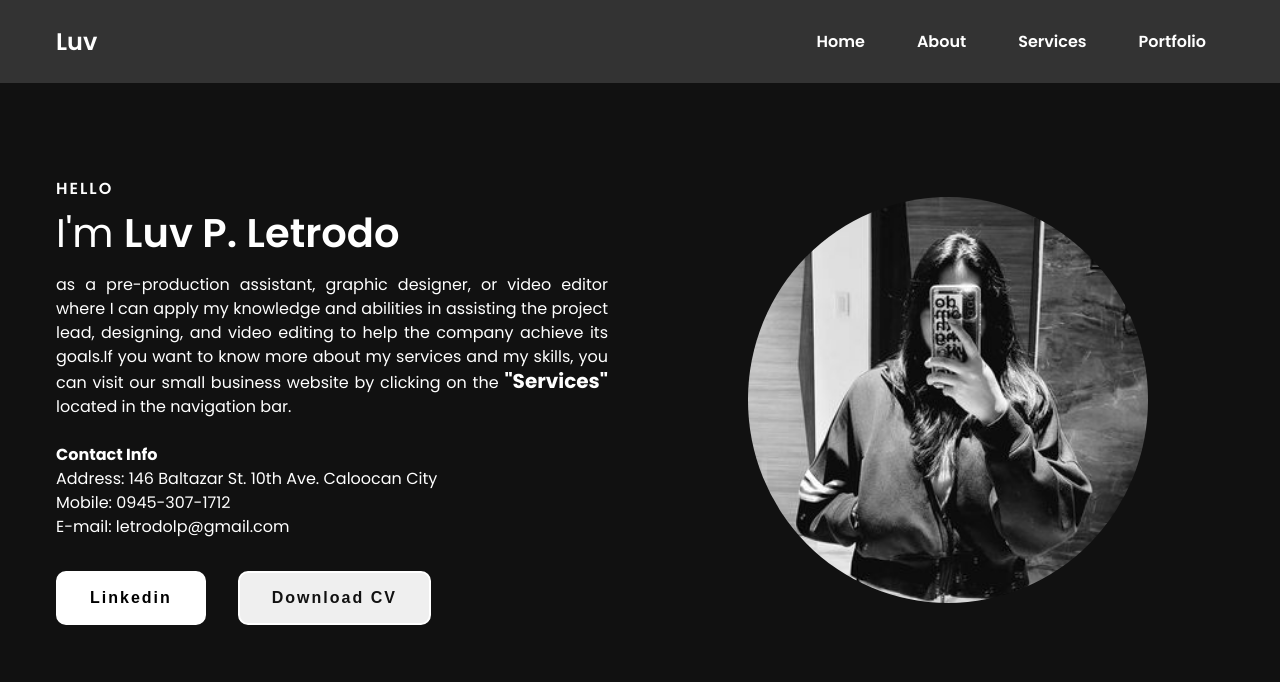
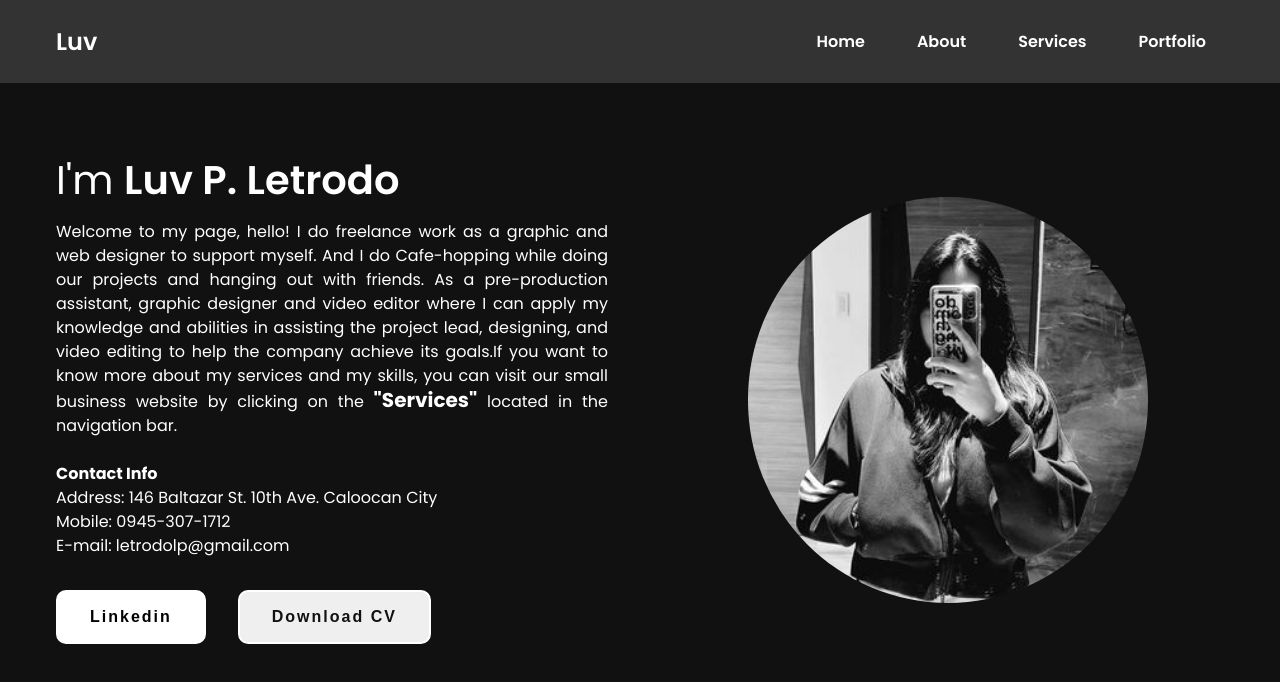
Before and after one commit to JMLCreativeweb/JMLCreativeweb.github.io, a plain HTML site: page luv/portfolio.html in a window 1280 px wide. Drawn offline with nearby package versions, Linux system fonts and the light colour scheme.

Commit message:
final update

```diff
--- a/luv/portfolio.html
+++ b/luv/portfolio.html
@@ -11,6 +11,7 @@
 
     <link rel="stylesheet" href="style.css" />
     <title>Luv</title>
+    <link rel="icon" type="image/x-icon" href="favicon/coffee-cup.png">
   </head>
   <body>
   <nav>
@@ -31,12 +32,13 @@
     <section class="section">
       <div class="section__container">
         <div class="content content-animation">
-          <p class="subtitle">HELLO</p>
           <h1 class="title">
             I'm <span>Luv P. Letrodo<br /></span>
           </h1>
           <p class="description">
-          as a pre-production assistant, graphic designer, or
+            Welcome to my page, hello! I do freelance work as a graphic and web designer to support myself.
+            And I do Cafe-hopping while doing our projects and hanging out with friends.
+          As a pre-production assistant, graphic designer and
           video editor where I can apply my knowledge and abilities in assisting
           the project lead, designing, and video editing to help the company
           achieve its goals.If you want to know more about my services and my skills, you can visit our small
```
Also changed, not shown: index.html (+1 -1 lines), luv/timeline.html (+2 -1 lines), marianne/portfolio.html (+1 -0 lines), mark/portfolio.html (+1 -0 lines), mark/timeline.html (+1 -0 lines), final_logo.png (added), luv/favicon/coffee-cup.png (added), marianne/favicon/cat.png (added), mark/favicon/muscle.png (added).
